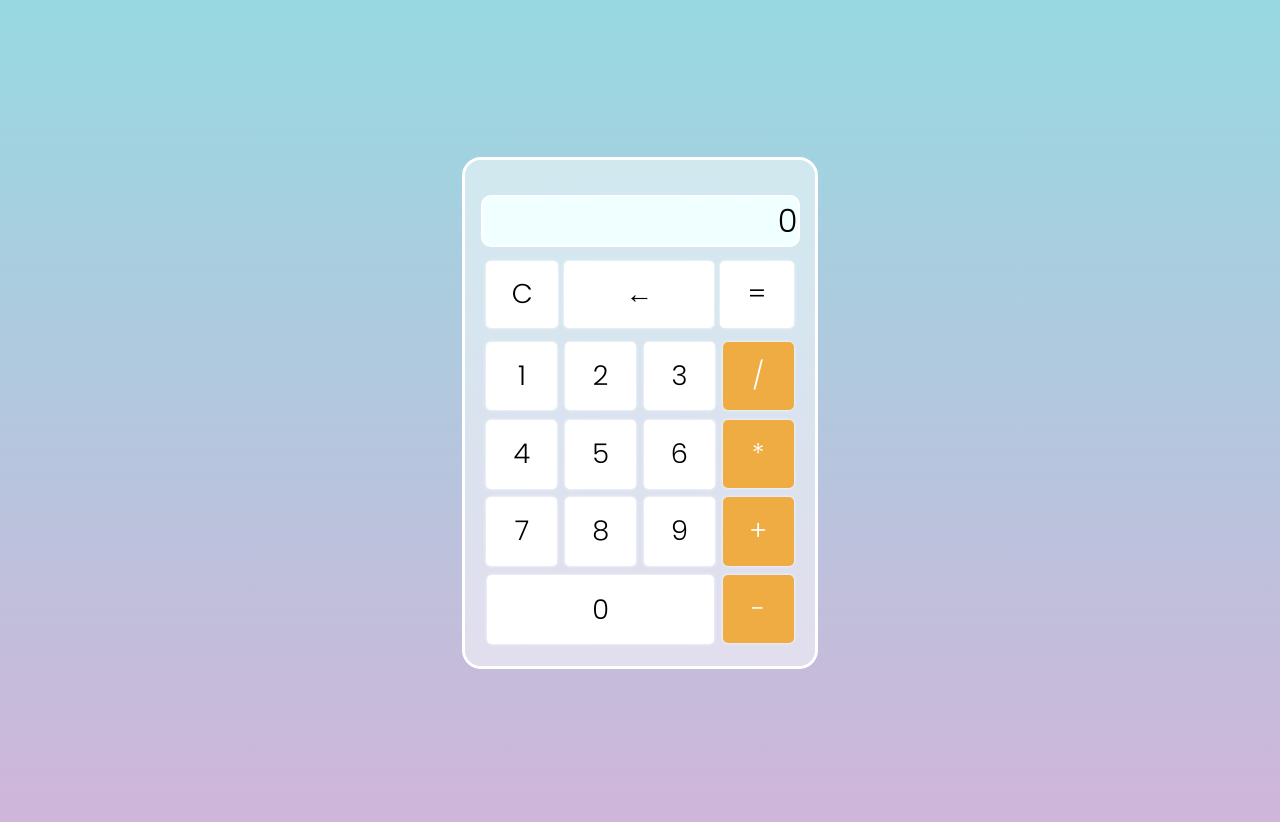
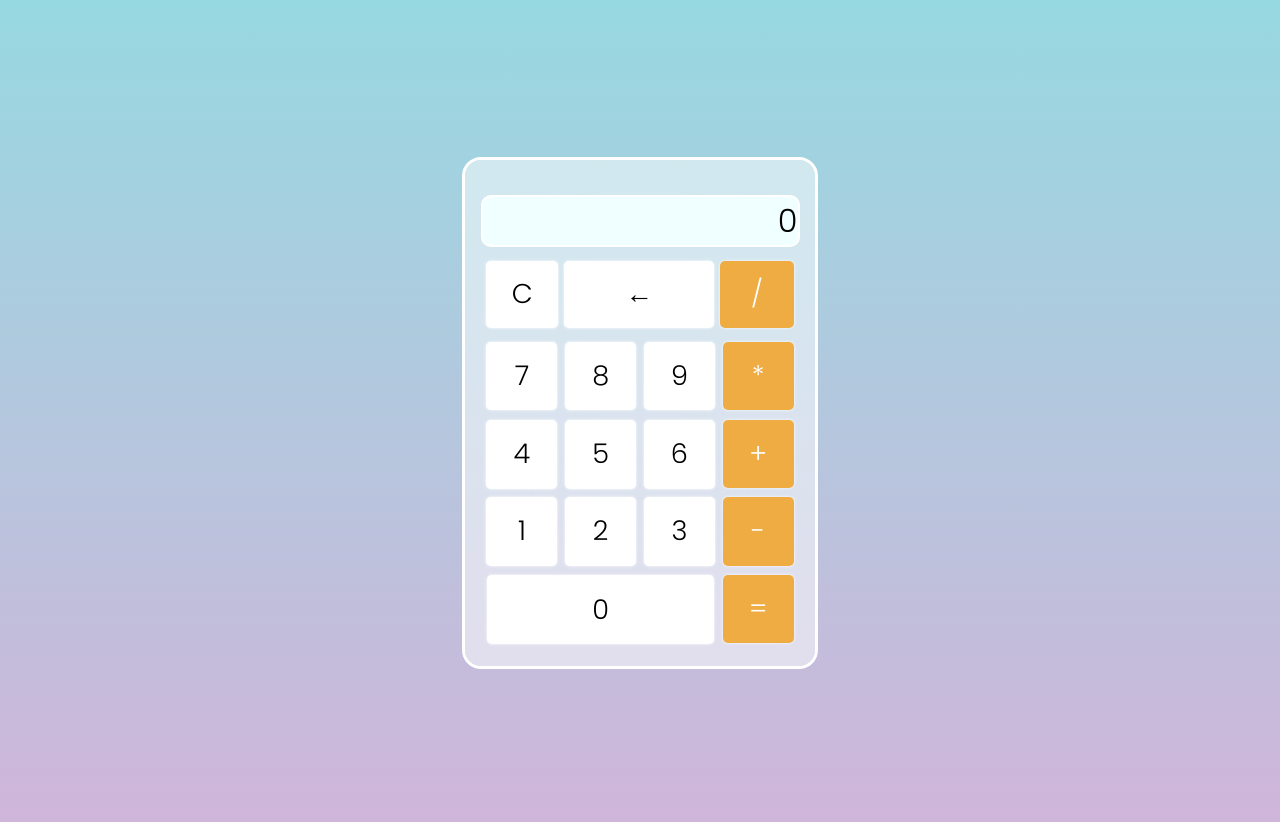
Before and after one commit to Luchoromero29/Calculadora-Js, a plain HTML site: page index.html in a window 1280 px wide. Drawn offline with Linux system fonts and the light colour scheme.

Commit message:
Correccion de orden de numeros y posicion del igual

```diff
--- a/index.html
+++ b/index.html
@@ -32,7 +32,7 @@
                     <button onclick="deleteNumber()" id="delete">←</button>
                 </div>
                 <div class="equals">
-                    <button onclick="result()">=</button>
+                    <button onclick="handleOperator(this)" value="/">/</button>
                 </div>
             </div>
 
@@ -42,9 +42,9 @@
                     <div class="grid_principal">
 
                         <div class="row_1">
-                            <button onclick="addNumber(this)" value="1">1</button>
-                            <button onclick="addNumber(this)" value="2">2</button>
-                            <button onclick="addNumber(this)" value="3">3</button>
+                            <button onclick="addNumber(this)" value="7">7</button>
+                            <button onclick="addNumber(this)" value="8">8</button>
+                            <button onclick="addNumber(this)" value="9">9</button>
                         </div>
 
                         <div class="row_2">
@@ -53,9 +53,9 @@
                             <button onclick="addNumber(this)" value="6">6</button>
                         </div>
                         <div class="row_3">
-                            <button onclick="addNumber(this)" value="7">7</button>
-                            <button onclick="addNumber(this)" value="8">8</button>
-                            <button onclick="addNumber(this)" value="9">9</button>
+                            <button onclick="addNumber(this)" value="1">1</button>
+                            <button onclick="addNumber(this)" value="2">2</button>
+                            <button onclick="addNumber(this)" value="3">3</button>
                         </div>
 
                     </div>
@@ -64,10 +64,10 @@
                     </div>
                 </div>
                 <div class="buttons_operators">
-                    <button onclick="handleOperator(this)" value="/">/</button>
                     <button onclick="handleOperator(this)" value="*">*</button>
                     <button onclick="handleOperator(this)" value="+">+</button>
                     <button onclick="handleOperator(this)" value="-">-</button>
+                    <button onclick="result()">=</button>
                 </div>
             </div>
         </div>
--- a/main.css
+++ b/main.css
@@ -23,6 +23,7 @@ body {
   text-align: right;
   padding-top: 2%;
 }
+
 .screen {
   margin: auto;
   background-color: azure;
@@ -81,6 +82,7 @@ button:hover {
   height: 88%;
   margin: auto;
 }
+
 .arrow {
   width: 50%;
 }
@@ -101,6 +103,8 @@ button:hover {
   left: 3%;
   height: 88%;
   width: 93%;
+  background-color: rgb(238, 172, 66);
+  color: white;
 }
 
 .equals button:hover {
@@ -147,6 +151,7 @@ button:hover {
   width: 30%;
   margin: auto;
 }
+
 .row_2 button {
   position: relative;
   top: 2%;
@@ -154,6 +159,7 @@ button:hover {
   width: 30%;
   margin: auto;
 }
+
 .row_3 button {
   position: relative;
   top: 2%;
@@ -161,6 +167,7 @@ button:hover {
   width: 30%;
   margin: auto;
 }
+
 .row_0 {
   display: flex;
   height: 25%;
@@ -197,3 +204,8 @@ button:hover {
   position: relative;
   text-align: center;
 }
+
+.equlasButtom {
+  background-color: white;
+
+}
```
